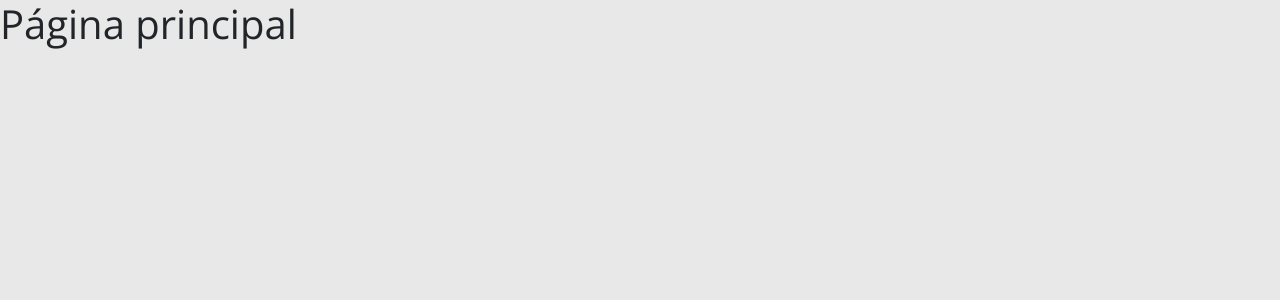
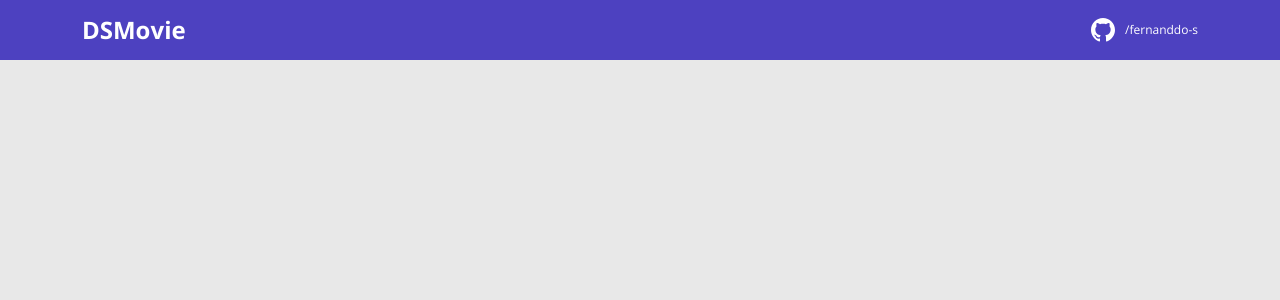
Before and after one commit to fernanddo-s/dsmovie-project, a React (Create React App) app in the folder frontend/: page / in a window 1280 px wide. Shown: the top 300 px of the page. Built offline with nearby package versions, Linux system fonts and the light colour scheme.

Commit message:
added Navbar

```diff
--- a/frontend/src/App.tsx
+++ b/frontend/src/App.tsx
@@ -1,8 +1,8 @@
-
+import Navbar from "components/Navbar";
 
 function App() {
   return (
-    <h1>Página principal</h1>
+    <Navbar/>
   );
 }
 
--- /dev/null
+++ b/frontend/src/components/Navbar/index.tsx
@@ -0,0 +1,22 @@
+import {ReactComponent as GithubIcon} from "assets/img/github.svg"
+import "./styles.css"
+
+function Navbar() {
+  return (
+    <header>
+      <nav className="container">
+        <div className="dsmovie-nav-content">
+          <h1>DSMovie</h1>
+          <a href="https://github.com/fernanddo-s/dsmovie-project">
+            <div className="dsmovie-contact-container">
+              <GithubIcon />
+              <p className="dsmovie-contavt-link">/fernanddo-s</p>
+            </div>
+          </a>
+        </div>
+      </nav>
+    </header>
+  );
+}
+
+export default Navbar;
--- /dev/null
+++ b/frontend/src/components/Navbar/styles.css
@@ -0,0 +1,29 @@
+header {
+    align-items: center;
+    background-color: var(--color-primary);
+    display: flex;
+    height: 60px;
+}
+
+.dsmovie-nav-content {
+    align-items: center;
+    color: #fff;
+    display: flex;
+    justify-content: space-between;
+}
+
+.dsmovie-nav-content h1{
+    margin: 0;
+    font-weight: 700;
+    font-size: 24px;
+}
+
+.dsmovie-contact-container {
+    display: flex;
+    align-items: center;
+}
+
+.dsmovie-contavt-link {
+    margin: 0 0 0 10px;
+    font-size: 12px;
+}
--- a/frontend/tsconfig.json
+++ b/frontend/tsconfig.json
@@ -1,5 +1,6 @@
 {
   "compilerOptions": {
+    "baseUrl": "./src",
     "target": "es5",
     "lib": [
       "dom",
```
Also changed, not shown: frontend/src/assets/img/github.svg (added).
